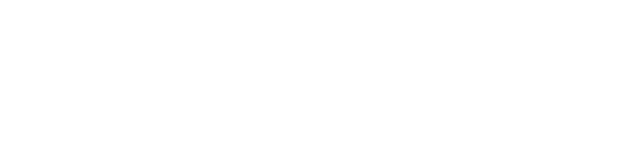
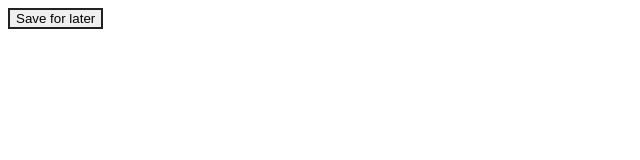
Before and after one commit to barhoring/Glitch-like-form, a plain HTML site: page index.html in a window 1280 px wide. Shown: the whole page, without its empty margins (0-640 px from the left). Drawn offline with Linux system fonts and the light colour scheme.

Commit message:
to be continued

```diff
--- a/index.html
+++ b/index.html
@@ -1,9 +1,12 @@
 <!DOCTYPE html>
 <html lang="en">
   <head>
+    <link rel="stylesheet" href="style.css" />
     <meta charset="UTF-8" />
     <meta name="viewport" content="width=device-width, initial-scale=1.0" />
     <title>Document</title>
   </head>
-  <body></body>
+  <body>
+    <button class="button">Save for later</button>
+  </body>
 </html>
--- a/style.css
+++ b/style.css
@@ -0,0 +1,3 @@
+.button {
+  border: 2px solid rgb(34, 34, 34);
+}
```
